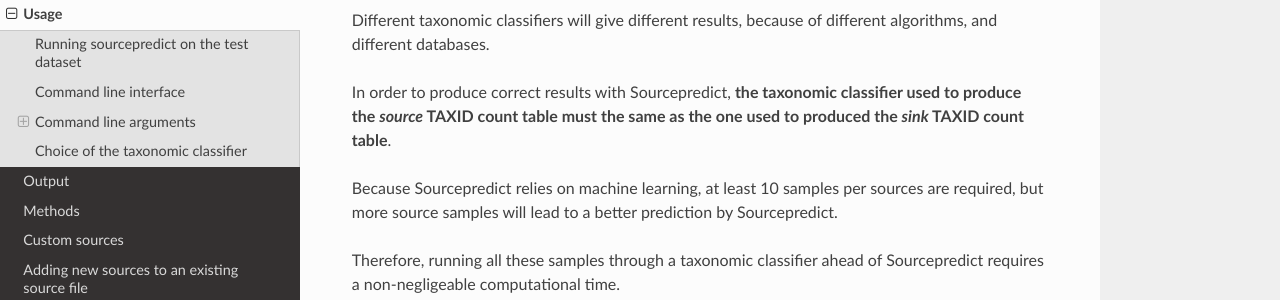
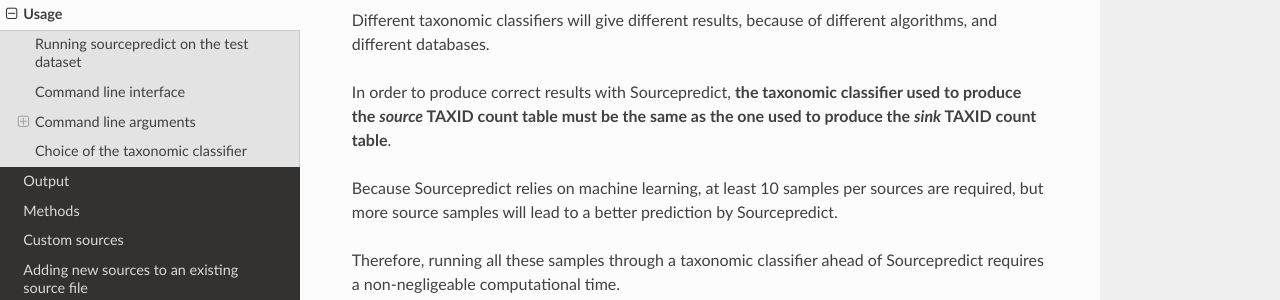
Before and after one commit to maxibor/sourcepredict, a Sphinx documentation site: the page built from docs/usage.md, in a window 1280 px wide and 900 px high, scrolled down 4690 px. Shown: the part 198-498 px from the top of the window. Built offline with Sphinx 7.4.7 and the Read the Docs theme 2.0.0, drawn with Linux system fonts in a browser that asks for light colours.

Commit message:
fix typo

```diff
--- a/docs/usage.md
+++ b/docs/usage.md
@@ -223,7 +223,7 @@
 
 Different taxonomic classifiers will give different results, because of different algorithms, and different databases.
 
-In order to produce correct results with Sourcepredict, **the taxonomic classifier used to produce the *source* TAXID count table must the same as the one used to produced the *sink* TAXID count table**.
+In order to produce correct results with Sourcepredict, **the taxonomic classifier used to produce the *source* TAXID count table must be the same as the one used to produce the *sink* TAXID count table**.
 
 Because Sourcepredict relies on machine learning, at least 10 samples per sources are required, but more source samples will lead to a better prediction by Sourcepredict.
 
```
